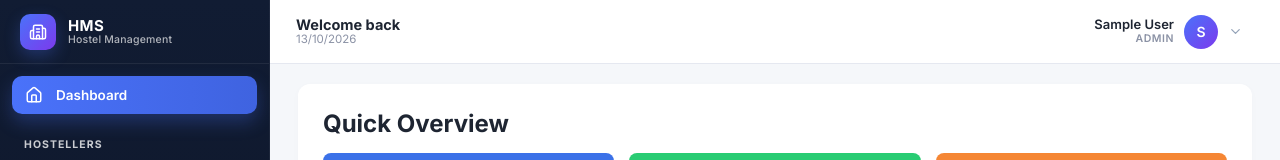
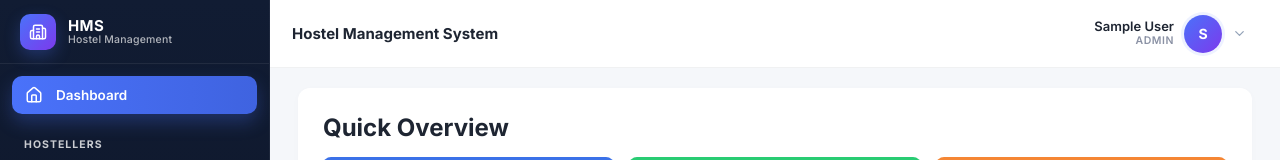
Before and after one commit to Luisant-git/VSR_HMS, a React (Vite) app in the folder frontend/: page / in a window 1280 px wide. Shown: the top 160 px of the page. Built offline with nearby package versions, Linux system fonts and the light colour scheme; no server answers; sample sign-in values are in the browser's storage.

Commit message:
Topbar content fixed

```diff
--- a/frontend/src/components/Layout.tsx
+++ b/frontend/src/components/Layout.tsx
@@ -2,7 +2,7 @@ import { useState, useEffect } from 'react';
 import { Outlet, NavLink, useNavigate } from 'react-router-dom';
 import { Home, Users, FileText, Grid, LogOut, UserPlus, AlertTriangle, CreditCard, Zap, List, Building2, ShieldAlert, Shield, Menu, X, AlertCircle, Settings, Utensils, Clock, Banknote, Package, ChevronDown } from 'lucide-react';
 import { MenuPermissionAPI } from '../api/menuPermission.api';
-import { formatDateDMY } from '../utils/date';
+import { getSystemSettings } from '../api/settings.api';
 
 const Layout = () => {
 
@@ -12,6 +12,15 @@ const Layout = () => {
   const [isSidebarOpen, setIsSidebarOpen] = useState(false);
   const [user, setUser] = useState<{ name?: string, email?: string, role?: string } | null>(null);
   const [permissions, setPermissions] = useState<any>(null);
+  const [hostelName, setHostelName] = useState<string>('Hostel Management System');
+
+  useEffect(() => {
+    getSystemSettings()
+      .then((data) => {
+        if (data?.hostelName) setHostelName(data.hostelName);
+      })
+      .catch(() => {});
+  }, []);
 
   useEffect(() => {
     try {
@@ -305,17 +314,18 @@ const Layout = () => {
         {/* Top Header */}
         <header className="topbar">
 
-          {/* Mobile Menu Button (Visible only on mobile) */}
-          <button className="mobile-menu-btn" onClick={() => setIsSidebarOpen(true)} aria-label="Open menu">
-            <Menu size={22} />
-          </button>
+          <div className="topbar-left">
+            {/* Mobile Menu Button (Visible only on mobile) */}
+            <button className="mobile-menu-btn" onClick={() => setIsSidebarOpen(true)} aria-label="Open menu">
+              <Menu size={22} />
+            </button>
 
-          <div className="topbar-title">
-            <span className="topbar-title-main">Welcome back</span>
-            <span className="topbar-title-sub">{formatDateDMY(new Date())}</span>
+            <div className="topbar-title">
+              <span className="topbar-title-main">{hostelName}</span>
+            </div>
           </div>
 
-          <div className="topbar-icons">
+          <div className="topbar-right">
 
             {/* Profile Dropdown Container */}
             <div style={{ position: 'relative' }}>
@@ -325,7 +335,7 @@ const Layout = () => {
                   <span className="topbar-user-role">{user?.role || 'ADMIN'}</span>
                 </div>
                 <div className="topbar-avatar">{user?.name ? user.name.charAt(0).toUpperCase() : 'A'}</div>
-                <ChevronDown size={15} color="#94a3b8" />
+                <ChevronDown size={15} className="topbar-chevron" />
               </div>
 
               {/* Dropdown Menu (Click to open, click away to close) */}
--- a/frontend/src/index.css
+++ b/frontend/src/index.css
@@ -239,23 +239,48 @@ input, select, textarea { font-family: inherit; }
   min-width: 0;
 }
 
-/* Header inside Main Content */
+/* Header (top bar) */
 .topbar {
   display: flex;
   align-items: center;
   justify-content: space-between;
-  height: 64px;
-  padding: 0 26px;
+  gap: 16px;
+  height: 68px;
+  padding: 0 22px;
   background-color: #ffffff;
-  border-bottom: 1px solid var(--border-color);
+  border-bottom: 1px solid rgba(15, 23, 42, 0.06);
+  box-shadow: 0 1px 2px rgba(15, 23, 42, 0.03);
   flex-shrink: 0;
+}
+
+.topbar-left {
+  display: flex;
+  align-items: center;
+  gap: 12px;
+  min-width: 0;
+}
+
+.topbar-right {
+  display: flex;
+  align-items: center;
+  gap: 12px;
 }
 
 .mobile-menu-btn {
   display: none;
   align-items: center;
   justify-content: center;
+  width: 38px;
+  height: 38px;
+  border-radius: 10px;
+  border: 1px solid var(--border-color);
+  background-color: #ffffff;
   color: var(--text-heading);
+  flex-shrink: 0;
+}
+
+.mobile-menu-btn:hover {
+  background-color: #f1f5f9;
 }
 
 .mobile-close-btn {
@@ -265,25 +290,24 @@ input, select, textarea { font-family: inherit; }
 .topbar-title {
   display: flex;
   flex-direction: column;
+  gap: 3px;
   line-height: 1.2;
   min-width: 0;
 }
 
 .topbar-title-main {
-  font-size: 14.5px;
+  font-size: 15px;
   font-weight: 700;
   color: var(--text-heading);
+  white-space: nowrap;
+  overflow: hidden;
+  text-overflow: ellipsis;
+  max-width: 340px;
 }
 
-.topbar-title-sub {
-  font-size: 11.5px;
-  color: var(--text-muted);
-}
-
-.topbar-icons {
-  display: flex;
-  gap: 15px;
-  align-items: center;
+.topbar-chevron {
+  color: #94a3b8;
+  flex-shrink: 0;
 }
 
 .topbar-user {
@@ -324,17 +348,18 @@ input, select, textarea { font-family: inherit; }
 }
 
 .topbar-avatar {
-  width: 34px;
-  height: 34px;
+  width: 38px;
+  height: 38px;
   border-radius: 50%;
   background: linear-gradient(135deg, #4a72fa 0%, #7c3aed 100%);
   display: flex;
   align-items: center;
   justify-content: center;
   color: #ffffff;
-  font-weight: 600;
+  font-weight: 700;
   font-size: 14px;
   flex-shrink: 0;
+  box-shadow: 0 0 0 3px #eef2ff;
 }
 
 .profile-overlay {
@@ -427,23 +452,6 @@ input, select, textarea { font-family: inherit; }
   width: 100%;
   font-size: 14px;
   background: transparent;
-}
-
-.topbar-icons {
-  display: flex;
-  gap: 15px;
-}
-
-.topbar-icons .icon-btn {
-  width: 40px;
-  height: 40px;
-  background-color: #ffffff;
-  border-radius: 10px;
-  display: flex;
-  align-items: center;
-  justify-content: center;
-  color: var(--text-main);
-  box-shadow: 0 2px 10px rgba(0,0,0,0.02);
 }
 
 /* Announcement Banner */
@@ -888,7 +896,7 @@ input:focus, select:focus, textarea:focus {
   }
 }
 
-/* ---------- Layout refresh ---------- */
+/* ---------- Small screens ---------- */
 @media (max-width: 640px) {
   .topbar-title {
     display: none;
```
